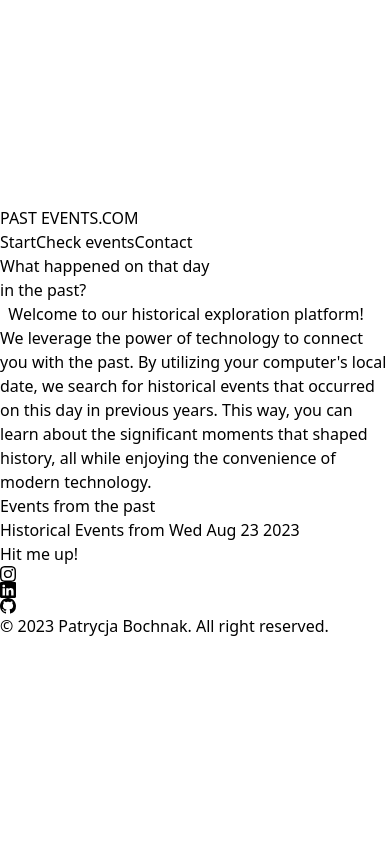
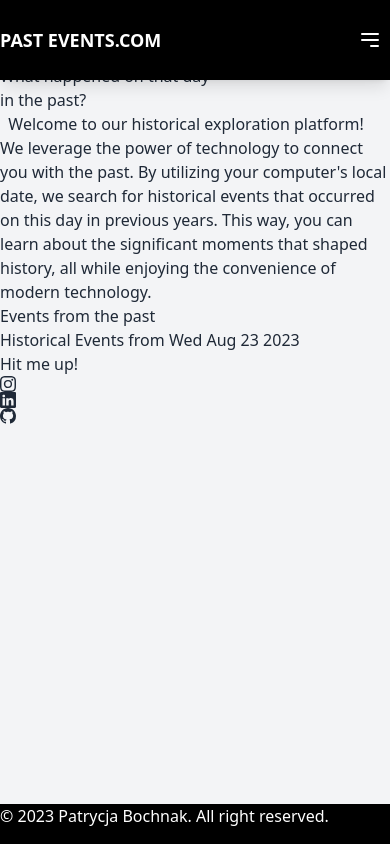
Before and after one commit to PatrycjaBochnak/What-happened-that-day, a React (Create React App) app: page / in a window 390 px wide. Built offline with nearby package versions, Linux system fonts and the light colour scheme; no server answers.

Commit message:
create nav and footer

```diff
--- a/public/index.html
+++ b/public/index.html
@@ -26,12 +26,7 @@
     -->
     <title>Check past events</title>
     <!-- Google fonts link-->
-    <link rel="preconnect" href="https://fonts.googleapis.com" />
-    <link rel="preconnect" href="https://fonts.gstatic.com" crossorigin />
-    <link
-      href="https://fonts.googleapis.com/css2?family=Poppins:wght@300&family=Sriracha&display=swap"
-      rel="stylesheet"
-    />
+    <link href="https://fonts.googleapis.com/css2?family=Rubik+Mono+One&display=swap" rel="stylesheet">
     <!-- Css boxicons style -->
     <link
       rel="stylesheet"
--- a/src/App.jsx
+++ b/src/App.jsx
@@ -5,7 +5,7 @@ import "./index.css";
 
 function App({ sr }) {
   return (
-    <div className="relative flex min-h-screen flex-col justify-center overflow-hidden py-6 sm:py-12">
+    <div className="min-h-screen bg-gray-100 text-gray-800">
       <Layout>
         <Pages sr={sr} />
       </Layout>
--- a/src/components/Footer.jsx
+++ b/src/components/Footer.jsx
@@ -3,10 +3,8 @@ import React from "react";
 const Footer = () => {
   const currentYear = new Date().getFullYear();
   return (
-    <footer className="footer">
-      <div className="copyright">
+    <footer className="fixed w-full bottom-0 bg-black shadow-lg text-white h-10">
         &copy; {currentYear} Patrycja Bochnak. All right reserved.
-      </div>
     </footer>
   );
 };
--- a/src/components/Nav.jsx
+++ b/src/components/Nav.jsx
@@ -1,17 +1,65 @@
-import React from "react";
+import React, { useState } from "react";
 import ButtonsMenu from "./ButtonsMenu";
 
-const Nav = () => (
-  <div>
+const Nav = () => {
+  const [isClick, setIsClick] = useState(false);
+
+  const toggleNavbar = () => {
+    console.log("Button is clicked")
+    setIsClick(!isClick);
+  };
+
+  return (
+    <div className="fixed w-full bg-black shadow-lg">
+      <div className="flex justify-between items-center sm:px-6 lg:px-8 h-20">
+        <div className="flex items-center">
+          <div className="flex-shrink-0">
             <a href="/">
-      <div>PAST EVENTS.COM</div>
+              <div className="text-white text-lg font-bold">
+                PAST EVENTS.COM
+              </div>
             </a>
-    <div>
+          </div>
+        </div>
+        <div className="hidden md:flex items-center space-x-4 text-white">
           <ButtonsMenu source="welcome" linkName="Start" />
           <ButtonsMenu source="events" linkName="Check events" />
           <ButtonsMenu source="contact" linkName="Contact" />
         </div>
+        <div className="md:hidden flex items-center">
+          <button
+            className="inline-flex items-center justify-center p-2 rounded-md text-white hover:text-gray-400 focus:outline-none focus:ring-2 focus:ring-inset focus:ring-white"
+            onClick={toggleNavbar}
+          >
+            {/* Hamburger */}
+            <svg
+              className="block h-6 w-6"
+              xmlns="http://www.w3.org/2000/svg"
+              fill="none"
+              viewBox="0 0 24 24"
+              stroke="currentColor"
+            >
+              <path
+                strokeLinecap="round"
+                strokeLinejoin="round"
+                strokeWidth="2"
+                d="M4 6h16M4 12h16m-7 6h7"
+              />
+            </svg>
+          </button>
+        </div>
+      </div>
+
+      {/* Mobile phones */}
+      {isClick && (
+        <div className="md:hidden flex flex-col items-center mt-4 space-y-4 text-white">
+          <ButtonsMenu source="welcome" linkName="Start" />
+          <ButtonsMenu source="events" linkName="Check events" />
+          <ButtonsMenu source="contact" linkName="Contact" />
+        </div>
+      )}
     </div>
   );
+};
 
 export default Nav;
--- a/src/layouts/Layout.jsx
+++ b/src/layouts/Layout.jsx
@@ -3,11 +3,11 @@ import Footer from "../components/Footer";
 
 export const Layout = ({ children }) => {
   return (
-    <div className="App">
+    <div>
       <Nav />
-
+    <div className="pt-16">
       {children}
-
+      </div>
       <Footer />
     </div>
   );
--- a/tailwind.config.js
+++ b/tailwind.config.js
@@ -1,9 +1,11 @@
 module.exports = {
-  content: [
-    "./src/**/*.{js,jsx,ts,tsx}",
-  ],
+  content: ["./src/**/*.{js,jsx,ts,tsx}"],
   theme: {
-    extend: {},
+    extend: {
+      fontFamily: {
+        main: ["Rubik Mono One", "sans-serif"],
+      },
+    },
   },
   plugins: [],
-}
+};
```
Lines whose indentation alone changed are shown as unchanged.
